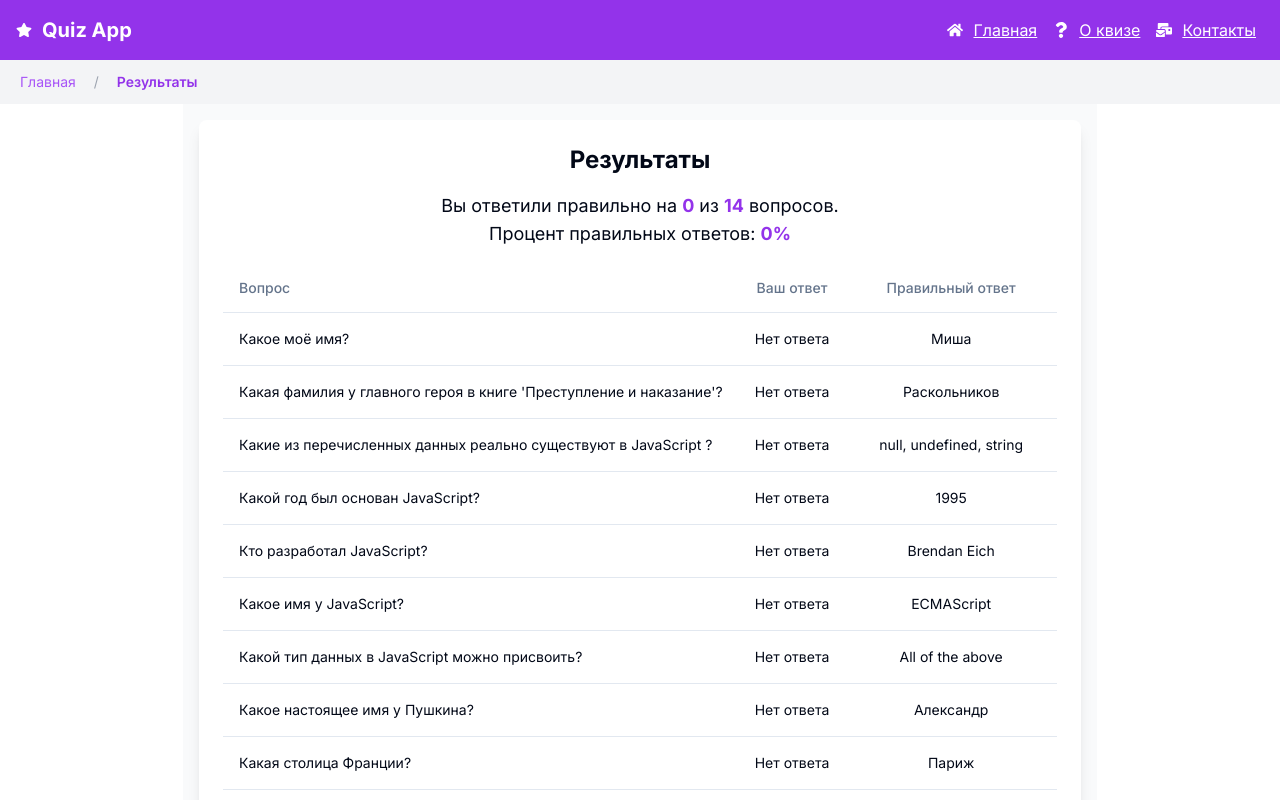
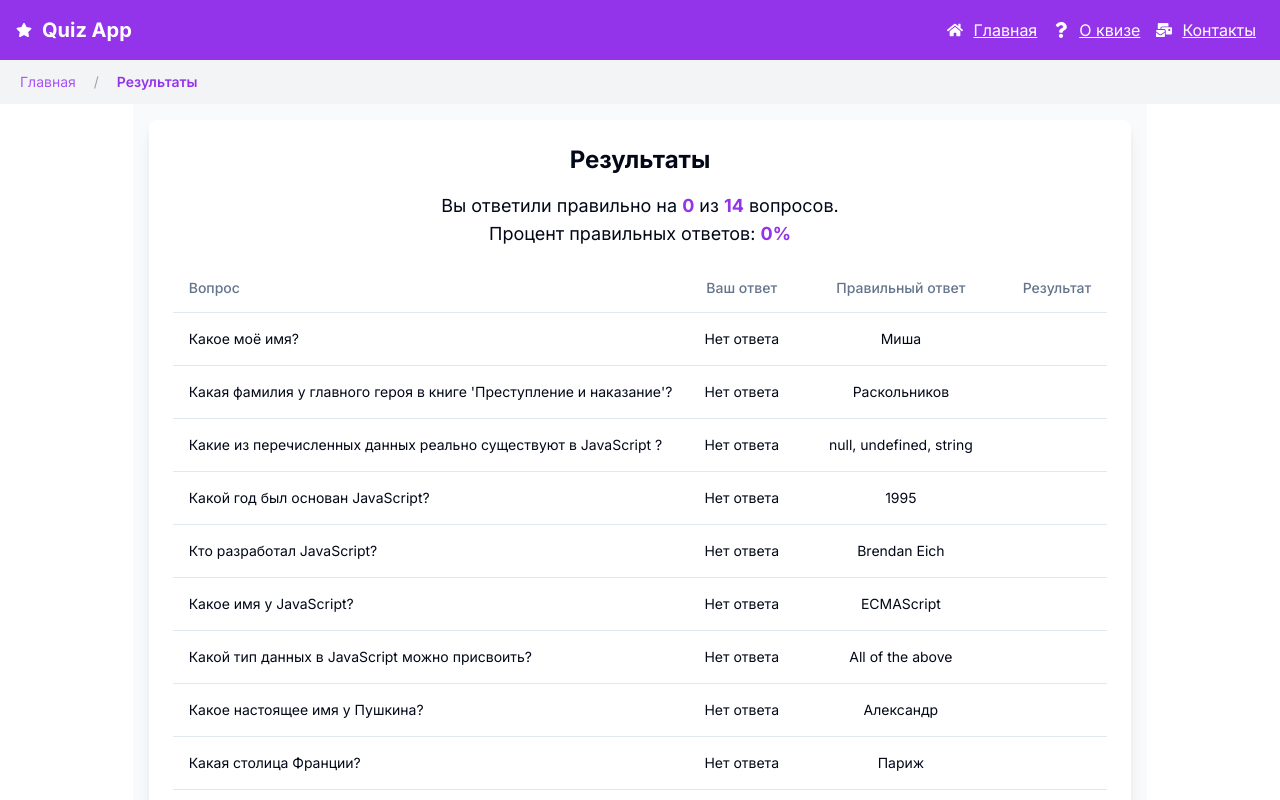
Before and after one commit to InfinityScripter/quiz-app, a Next.js app: page /result in a window 1280 px wide. Shown: the top 800 px of the page. Built offline with nearby package versions, Linux system fonts and the light colour scheme.

Commit message:
fix : add icons for answers

```diff
--- a/components/quiz/result-form.tsx
+++ b/components/quiz/result-form.tsx
@@ -6,11 +6,13 @@ import { Button } from "@/components/ui/button";
 import { Table, TableBody, TableCell, TableHead, TableHeader, TableRow } from "@/components/ui/table";
 import { questions } from "@/lib/questions";
 import { PuffLoader as Spinner } from "react-spinners";
+import { FaCheckCircle, FaTimesCircle } from 'react-icons/fa';
 
 const ResultForm = () => {
     const [correctAnswers, setCorrectAnswers] = useState(0);
     const [totalQuestions, setTotalQuestions] = useState(questions.length);
     const [userAnswers, setUserAnswers] = useState<Array<string | string[]>>([]);
+    const [questionResults, setQuestionResults] = useState<(boolean | null)[]>([]);
     const [isLoading, setIsLoading] = useState(true);
     const router = useRouter();
 
@@ -24,6 +26,7 @@ const ResultForm = () => {
             setCorrectAnswers(data.correctAnswers);
             setTotalQuestions(questions.length);
             setUserAnswers(data.userAnswers || []);
+            setQuestionResults(data.questionResults || []);
             setIsLoading(false);
         };
 
@@ -74,6 +77,7 @@ const ResultForm = () => {
                             <TableHead>Вопрос</TableHead>
                             <TableHead className="text-center">Ваш ответ</TableHead>
                             <TableHead className="text-center">Правильный ответ</TableHead>
+                            <TableHead className="text-center">Результат</TableHead>
                         </TableRow>
                     </TableHeader>
                     <TableBody>
@@ -90,6 +94,10 @@ const ResultForm = () => {
                                         ? question.correctAnswers.join(', ')
                                         : question.correctAnswer}
                                 </TableCell>
+                                <TableCell className="text-center">
+                                    {questionResults[index] === true && <FaCheckCircle color="green" />}
+                                    {questionResults[index] === false && <FaTimesCircle color="red" />}
+                                </TableCell>
                             </TableRow>
                         ))}
                     </TableBody>
```
